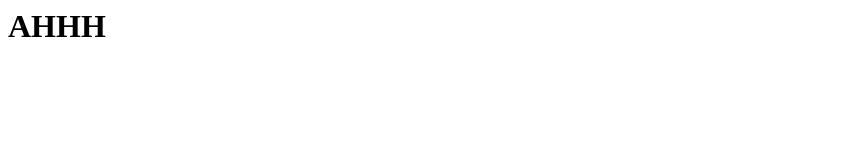
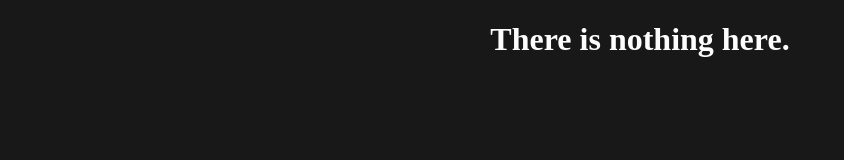
Before and after one commit to Dromedda/Dromedda.github.io, a plain HTML site: page index.html in a window 1280 px wide. Shown: the whole page, without its empty margins (0-844 px from the left). Drawn offline with Linux system fonts and the light colour scheme.

Commit message:
There is nothing here.. yet ?

```diff
--- a/index.html
+++ b/index.html
@@ -1 +1,10 @@
-<h1>AHHH</h1>
+<!doctype html>
+<html>
+  <head>
+    <title>Dromedda</title>
+    <link rel="stylesheet" href="style.css">
+  </head>
+  <body>
+    <h1> There is nothing here. </h1>
+  </body>
+</html>
--- /dev/null
+++ b/style.css
@@ -0,0 +1,7 @@
+body {
+	background-color: #181818;
+	color: #FDFDFD;
+	text-align: center;
+	margin: auto auto;
+	width: 80%;
+}
```
Also changed, not shown: 1 other file.
